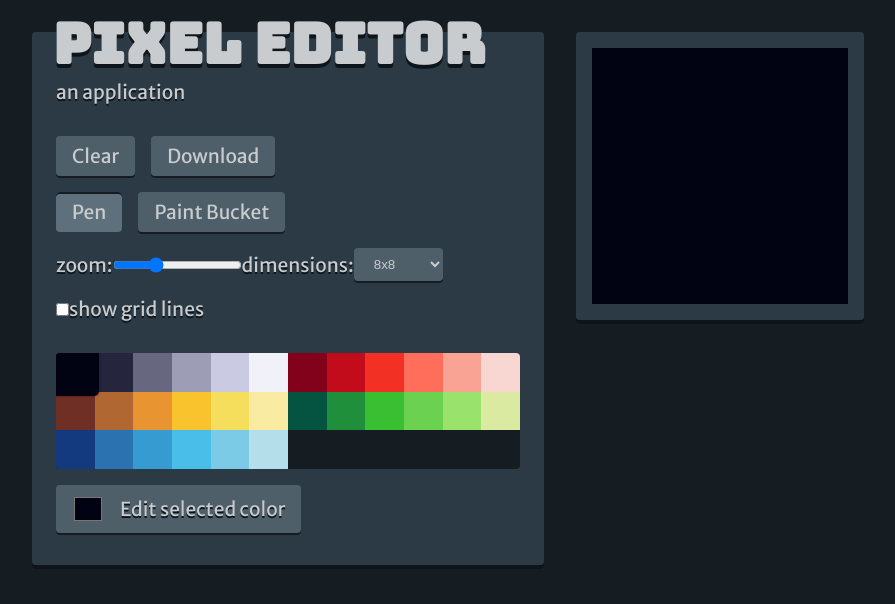
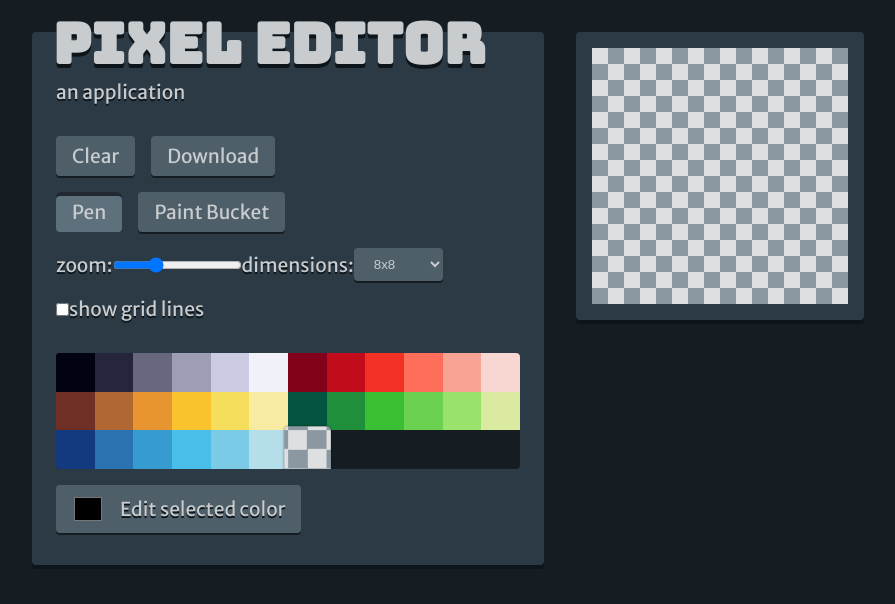
Before and after one commit to vvye/pixel-editor, a Vue app: page / in a window 1280 px wide. Shown: the top 604 px of the page, without its empty margins (0-895 px from the left). Built offline with nearby package versions, Linux system fonts and the light colour scheme.

Commit message:
Implement transparency

```diff
--- a/src/App.vue
+++ b/src/App.vue
@@ -31,38 +31,39 @@ export default {
             numCells: 8,
             paintBucketMode: false,
             palette: [
-                [1, 2, 18],
-                [37, 38, 62],
-                [103, 103, 127],
-                [157, 157, 181],
-                [202, 202, 227],
-                [241, 241, 250],
-                [129, 2, 26],
-                [194, 11, 27],
-                [242, 49, 36],
-                [255, 110, 90],
-                [249, 163, 148],
-                [248, 215, 210],
-                [112, 47, 37],
-                [177, 103, 49],
-                [232, 149, 49],
-                [249, 195, 46],
-                [246, 222, 93],
-                [249, 235, 161],
-                [5, 84, 65],
-                [32, 143, 59],
-                [58, 190, 50],
-                [107, 209, 80],
-                [153, 227, 108],
-                [218, 234, 160],
-                [19, 58, 127],
-                [43, 114, 177],
-                [53, 155, 209],
-                [72, 190, 233],
-                [123, 203, 231],
-                [181, 222, 235]
+                [1, 2, 18, 255],
+                [37, 38, 62, 128],
+                [103, 103, 127, 255],
+                [157, 157, 181, 255],
+                [202, 202, 227, 255],
+                [241, 241, 250, 255],
+                [129, 2, 26, 255],
+                [194, 11, 27, 255],
+                [242, 49, 36, 255],
+                [255, 110, 90, 255],
+                [249, 163, 148, 255],
+                [248, 215, 210, 255],
+                [112, 47, 37, 255],
+                [177, 103, 49, 255],
+                [232, 149, 49, 255],
+                [249, 195, 46, 255],
+                [246, 222, 93, 255],
+                [249, 235, 161, 255],
+                [5, 84, 65, 255],
+                [32, 143, 59, 255],
+                [58, 190, 50, 255],
+                [107, 209, 80, 255],
+                [153, 227, 108, 255],
+                [218, 234, 160, 255],
+                [19, 58, 127, 255],
+                [43, 114, 177, 255],
+                [53, 155, 209, 255],
+                [72, 190, 233, 255],
+                [123, 203, 231, 255],
+                [181, 222, 235, 255],
+                [0, 0, 0, 0]
             ],
-            currentColorId: 0,
+            currentColorId: 30,
             showGridLines: false,
         }
     },
@@ -147,7 +148,11 @@ button:hover, .button:hover, select:hover {
 
 button.pressed {
     background-color: #5e707c;
-    box-shadow: inset 0 0.125rem 0 #151d23;
+    box-shadow: inset 0 0.25rem 0 #212a33;
+}
+
+.transparent {
+    background: repeating-conic-gradient(#8b98a1 0% 25%, transparent 0% 50%) 50% / 2rem 2rem #dedfe1 !important;
 }
 
 </style>
--- a/src/components/PaletteEditor.vue
+++ b/src/components/PaletteEditor.vue
@@ -19,7 +19,7 @@ export default {
     },
     data() {
         return {
-            currentColorId: 0
+            currentColorId: 30
         }
     },
     props: {
@@ -27,7 +27,7 @@ export default {
     },
     computed: {
         selectedColorAsHex() {
-            let color = this.palette[this.currentColorId];
+            let color = this.palette[this.currentColorId].slice(0, 3);
             return '#' + color.map(n => n.toString(16).padStart(2, '0')).join('');
         }
     },
@@ -41,7 +41,7 @@ export default {
             let r = parseInt(newColorHex.substring(1, 3), 16);
             let g = parseInt(newColorHex.substring(3, 5), 16);
             let b = parseInt(newColorHex.substring(5, 7), 16);
-            let newColor = [r, g, b];
+            let newColor = [r, g, b, 255];
             this.$emit('colorChanged', this.currentColorId, newColor);
         }
     }
--- a/src/components/PaletteEntry.vue
+++ b/src/components/PaletteEntry.vue
@@ -1,5 +1,5 @@
 <template>
-    <div :style="cssProps" :class="{'selected': selected}"></div>
+    <div :style="cssProps" :class="{'selected': selected, 'transparent': this.color[3] === 0}"></div>
 </template>
 
 <script>
--- a/src/components/PixelCanvas.vue
+++ b/src/components/PixelCanvas.vue
@@ -1,5 +1,5 @@
 <template>
-    <canvas ref="canvas" @mousedown="handleMouseDown" @mouseup="handleMouseUp"
+    <canvas class="transparent" ref="canvas" @mousedown="handleMouseDown" @mouseup="handleMouseUp"
             @mousemove="handleMouseMove" @mouseleave="handleMouseUp"></canvas>
 </template>
 
@@ -19,7 +19,7 @@ export default {
             ctx: null,
             grid: [],
             penDown: false,
-            defaultColorId: 0
+            defaultColorId: 30
         }
     },
     watch: {
@@ -153,12 +153,12 @@ export default {
             this.render();
         },
         render() {
+            this.ctx.clearRect(0, 0, this.numCells * this.cellSize, this.numCells * this.cellSize);
             for (let row = 0; row < this.numCells; row++) {
                 for (let col = 0; col < this.numCells; col++) {
                     let index = this.grid[row][col];
                     let color = this.palette[index];
-                    let [r, g, b] = color;
-                    this.ctx.fillStyle = `rgb(${r}, ${g}, ${b})`;
+                    this.ctx.fillStyle = `rgb(${color.join(',')}`;
                     this.ctx.fillRect(col * this.cellSize, row * this.cellSize, this.cellSize, this.cellSize);
                 }
             }
```
